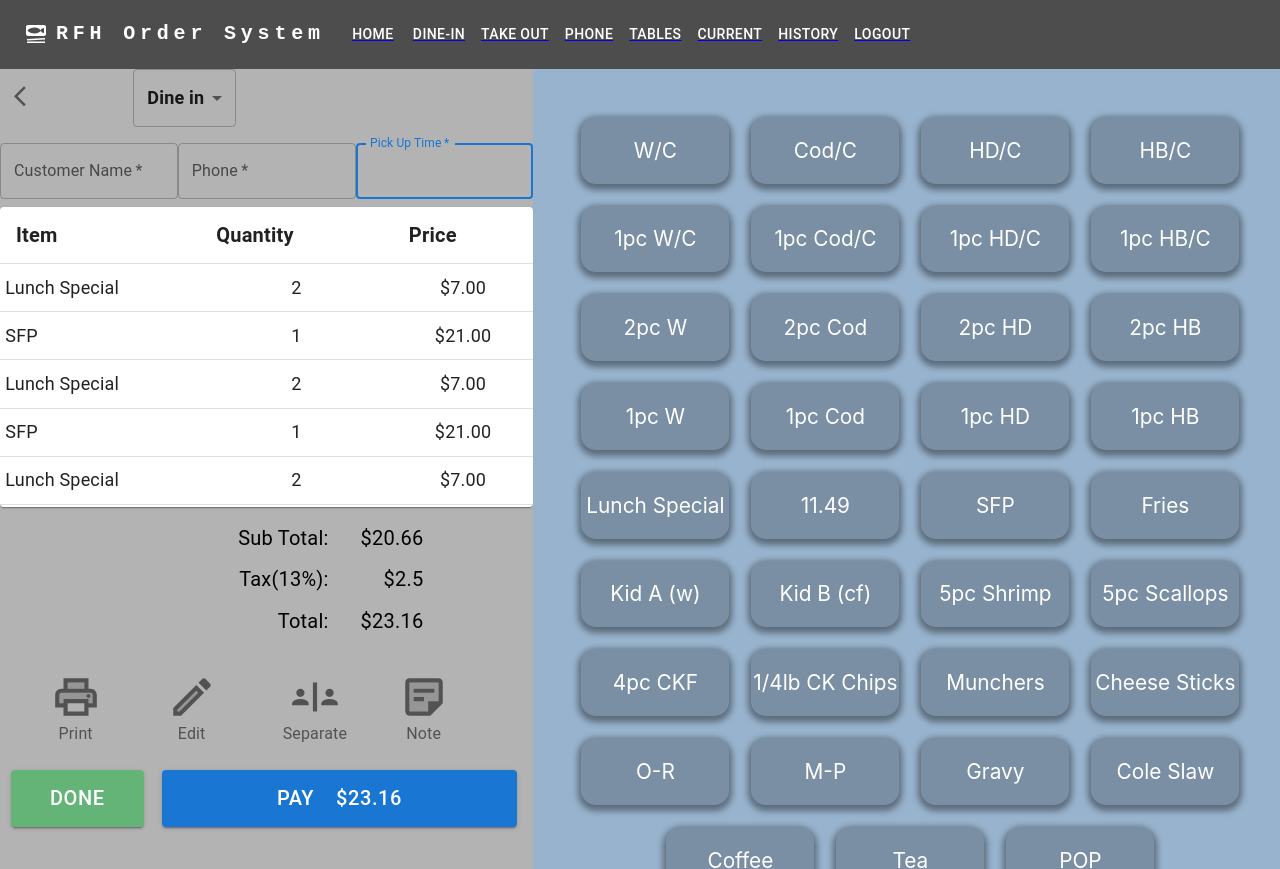
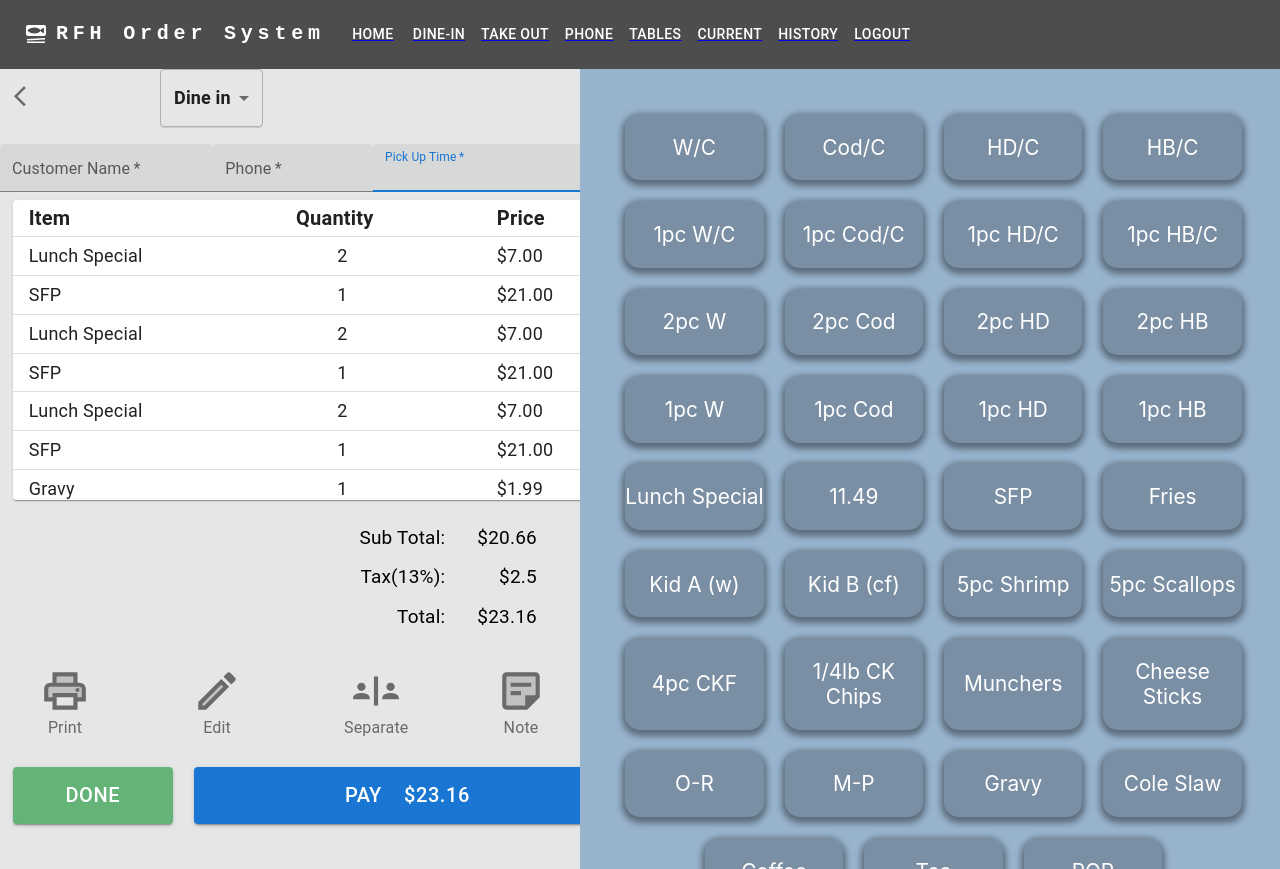
Before and after one commit to QianTea/capstone, a React (Create React App) app in the folder react-project/: page /order/dine-in-order in a window 1280 px wide. Built offline with nearby package versions, Linux system fonts and the light colour scheme; sample sign-in values are in the browser's storage.

Commit message:
order-toggle menu right/left

```diff
--- a/react-project/src/orderSystem/orderDineIn/dineInDisplay.js
+++ b/react-project/src/orderSystem/orderDineIn/dineInDisplay.js
@@ -8,7 +8,7 @@ import Paper from '@mui/material/Paper';
 
 import {
     Table, TableContainer, TableBody,
-    TableCell, TableHead, TableRow, TextField
+    TableCell, TableHead, TableRow, TextField, Tab
 } from '@mui/material';
 import Button from '@mui/material/Button';
 import { IconButton } from '@mui/material';
@@ -46,40 +46,46 @@ const styles = {
     dropdown: {
         fontSize: '18px',
         fontWeight: 'bold',
+        border: 'none',
+        borderBottom: '1px solid #ccc',
     },
     table: {
         height: '100%',
         maxHeight: '100%',
+        paddingLeft: '2%',
+        paddingRight: '2%',
     },
     tableH: {
         fontSize: '20px',
         fontWeight: 'bold',
     },
     tableB: {
+        fontSize: '18px',
+    },
+    total: {
         paddingTop: '2%',
         paddingBottom: '2%',
-        paddingLeft: '1%',
         paddingRight: '1%',
-        fontSize: '18px',
+        paddingLeft: '12%',
     },
-    subtotal: {
+    subtotaltxt: {
         paddingTop: '5%',
         paddingBottom: '1%',
         border: 'none ',
-        fontSize: '20px',
+        fontSize: '19px',
     },
-    bottomBtn:{
-        paddingTop: '5%',
+    bottomBtn: {
+        paddingTop: '2%',
         paddingBottom: '2%',
-        paddingLeft: '8%',
-        paddingRight: '5%',
+        paddingLeft: '5%',
+        paddingRight: '0%',
     },
     button: {
         height: '120%',
         width: '100%',
         marginLeft: '8%',
         fontSize: '20px',
-        color:'#fff',
+        color: '#fff',
     },
     iconButton: {
         display: 'flex',
@@ -193,28 +199,34 @@ const DineInDisplay = () => {
                 <Grid container>
                     <Grid item xs={4} >
                         <TextField
+                         variant="filled"
+                         size="small"
                             margin="normal"
-                            required fullWidth
+                            required
                             id="cusName" name="cusName"
                             label="Customer Name"
                             autoComplete="name"
                             autoFocus
                         />
                     </Grid>
-                    <Grid item xs={4} >
+                    <Grid item xs={3} >
                         <TextField
+                         variant="filled"
+                         size="small"
                             margin="normal"
-                            required fullWidth
+                            required
                             id="cusPhone" name="cusPhone"
                             label="Phone"
                             autoComplete="phone"
                             autoFocus
                         />
                     </Grid>
-                    <Grid item xs={4} >
+                    <Grid item xs={5} >
                         <TextField
+                         variant="filled"
+                         size="small"
                             margin="normal"
-                            required fullWidth
+                            required
                             id="pickupTime" name="pickupTime"
                             label="Pick Up Time"
                             autoComplete="time"
@@ -229,22 +241,24 @@ const DineInDisplay = () => {
                         <TableContainer
                             component={Paper}
                             style={{ maxHeight: '300px' }}>
-                            <Table>
+
+                            <Table size="small" >
                                 <TableHead
                                     style={{ position: 'sticky', top: 0 }}>
                                     <TableRow>
                                         <TableCell style={styles.tableH}>Item</TableCell>
-                                        <TableCell style={styles.tableH}>Quantity</TableCell>
+                                        <TableCell style={styles.tableH} align="left">Quantity</TableCell>
                                         <TableCell style={styles.tableH}>Price</TableCell>
                                         {/* <TableCell style={styles.tableH}>Total</TableCell> */}
                                     </TableRow>
                                 </TableHead>
+
                                 <TableBody>
                                     {orders.map((v) => (
                                         <TableRow>
                                             <TableCell style={styles.tableB}>{v.item}</TableCell>
-                                            <TableCell style={styles.tableB} align="center">{v.quatity}</TableCell>
-                                            <TableCell style={styles.tableB} align="center">{v.single}</TableCell>
+                                            <TableCell style={{ ...styles.tableB, paddingRight: '15%' }} align="center">{v.quatity}</TableCell>
+                                            <TableCell style={{ ...styles.tableB, paddingRight: '15%' }} align="center">{v.single}</TableCell>
                                             {/* <TableCell style={styles.tableB} align="center">{v.total}</TableCell> */}
                                         </TableRow>
                                     ))}
@@ -255,42 +269,42 @@ const DineInDisplay = () => {
                 </Grid>
 
                 {/* Order subtotal list */}
-                <Grid container style={styles.space}>
+                <Grid container >
                     <Grid item xs={5}>
                     </Grid>
-                    <Grid item xs={7}>
+                    <Grid item xs={7} style={styles.total}>
                         <TableRow>
                             <TableCell
-                                style={styles.subtotal}
+                                style={styles.subtotaltxt}
                                 align="right">
                                 Sub Total:
                             </TableCell>
                             <TableCell
-                                style={styles.subtotal}
+                                style={styles.subtotaltxt}
                                 align="right">
                                 {calculate.subtotal}
                             </TableCell>
                         </TableRow>
                         <TableRow>
                             <TableCell
-                                style={styles.subtotal}
+                                style={styles.subtotaltxt}
                                 align="right">
                                 Tax(13%):
                             </TableCell>
                             <TableCell
-                                style={styles.subtotal}
+                                style={styles.subtotaltxt}
                                 align="right">
                                 {calculate.tax}
                             </TableCell>
                         </TableRow>
                         <TableRow>
                             <TableCell
-                                style={styles.subtotal}
+                                style={styles.subtotaltxt}
                                 align="right">
                                 Total:
                             </TableCell>
                             <TableCell
-                                style={styles.subtotal}
+                                style={styles.subtotaltxt}
                                 align="right">
                                 {calculate.total}
                             </TableCell>
--- a/react-project/src/orderSystem/orderDineIn/dineInMenu.js
+++ b/react-project/src/orderSystem/orderDineIn/dineInMenu.js
@@ -113,7 +113,7 @@ const DineInMenu = () => {
                         <Grid item xs={12}>
                             <div style={styles.menu}>
                                 {products.map((v) => (
-                                    <div style={styles.item}>
+                                    <div style={styles.item} key={v.name}>
                                         <div style={styles.details}>
                                             <p style={styles.title}>
                                                 {v.name}
--- a/react-project/src/orderSystem/orderDineIn/pageDineInOrder.js
+++ b/react-project/src/orderSystem/orderDineIn/pageDineInOrder.js
@@ -1,4 +1,5 @@
 import * as React from 'react';
+import { useState } from 'react';
 
 import { createTheme, ThemeProvider } from '@mui/material/styles';
 import Grid from '@mui/material/Grid';
@@ -9,35 +10,63 @@ import DineInMenu from './dineInMenu';
 
 const theme = createTheme();
 const styles = {
+    page: {
+        display: 'flex',
+        position: 'relative',
+        overflow: 'hidden',
+    },
     leftContainer: {
-        backgroundColor: '#b3b3b3',
-        display: 'inline-block',
+        backgroundColor: '#e4e6e7',
         height: '100vh',
         color: 'black',
+        // display: 'inline-block',
+
     },
     rightContainer: {
         // backgroundColor: '#dbba57',//dine in
         // backgroundColor:'#a9d6a9', //take out
-        backgroundColor:'#98b3cd', //phone
-        display: 'inline-block',
+        backgroundColor: '#98b3cd', //phone
+        // display: 'inline-block',
         height: '100vh',
+        width: '700px',
         overflow: 'auto',
+        position: 'absolute',
+        transition: 'left 0.8s ease-out',
     },
 };
 
 
 const PageDineInOrder = () => {
+    const [isOrderOpen, setIsOrderOpen] = useState(false);
+
+    const toggleOrder = () => {
+        setIsOrderOpen((prev) => !prev);
+    };
     return (
         <>
             <ThemeProvider theme={theme}>
-                <Grid container >
+                <Grid container style={styles.page}>
 
-                    <Grid item xs={5} style={styles.leftContainer}>
+                    <Grid item xs={6}
+                        style={{
+                            ...styles.leftContainer,
+
+                        }}
+                        // onClick={toggleOrder}
+                    >
                         <DineInDisplay />
                     </Grid>
-                    <Grid item xs={7} style={styles.rightContainer}>
-                        <DineInMenu />
-                    </Grid>
+                    <div
+                        style={{
+                            ...styles.rightContainer,
+                            right: isOrderOpen ? '-185px' : '0',
+                        }}
+                        onClick={toggleOrder}>
+                        <Grid item xs={12}>
+                            <DineInMenu />
+                        </Grid>
+                    </div>
+
                 </Grid>
             </ThemeProvider>
 
```
Lines whose indentation alone changed are shown as unchanged.
